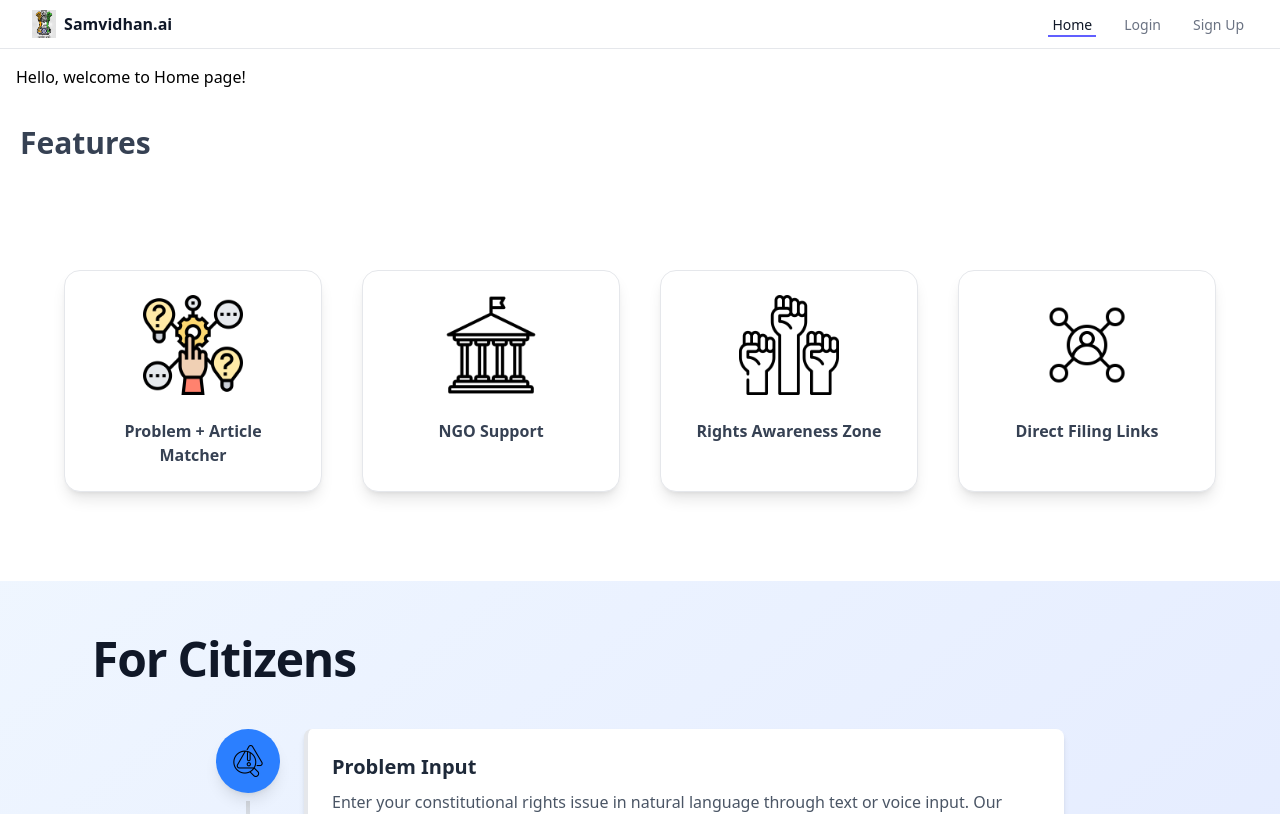
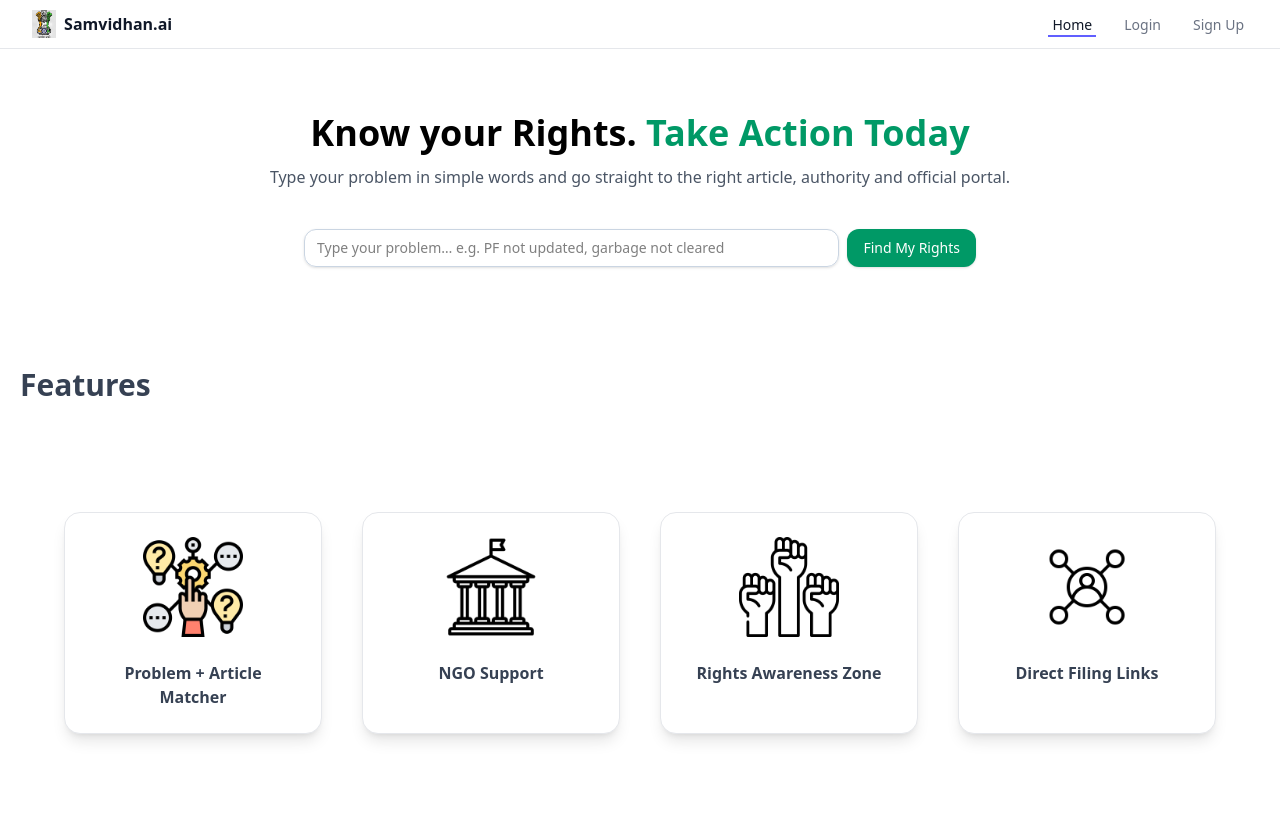
Before and after one commit to kiranyela/Samvidhan.ai, a React (Vite) app in the folder frontend/: page / in a window 1280 px wide. Shown: the top 814 px of the page. Built offline with nearby package versions, Linux system fonts and the light colour scheme.

Commit message:
unnecessary files removed

```diff
--- a/frontend/package.json
+++ b/frontend/package.json
@@ -13,9 +13,11 @@
     "@headlessui/react": "^2.2.7",
     "@heroicons/react": "^2.2.0",
     "@tailwindcss/vite": "^4.1.12",
+    "framer-motion": "^12.23.12",
     "react": "^19.1.1",
     "react-dom": "^19.1.1",
     "react-router-dom": "^7.8.2",
+    "react-typed": "^2.0.12",
     "tailwindcss": "^4.1.12"
   },
   "devDependencies": {
--- a/frontend/src/components/Header.jsx
+++ b/frontend/src/components/Header.jsx
@@ -11,7 +11,6 @@ export default function Header() {
     <nav className="bg-white border-b border-gray-200">
       <div className="mx-auto max-w-7xl px-4 sm:px-6 lg:px-8">
         <div className="flex h-12 items-center justify-between">
-          {/* Logo + Text */}
           <div className="flex items-center space-x-2">
             <img
               className="h-7 w-auto"
@@ -23,7 +22,6 @@ export default function Header() {
             </span>
           </div>
 
-          {/* Navigation Links */}
           <div className="flex space-x-6">
             {navigation.map((item) => (
               <NavLink
--- a/frontend/src/pages/Home.jsx
+++ b/frontend/src/pages/Home.jsx
@@ -1,3 +1,51 @@
+
+import { motion } from "framer-motion";
+
 export default function Home() {
-    return <h2 className="p-4">Hello, welcome to Home page!</h2>;
+  return (
+    <main>
+      <section className="text-center px-4 py-16">
+        <motion.h1
+          className="text-2xl sm:text-3xl md:text-4xl font-bold"
+          initial={{ opacity: 0, y: -40 }}
+          animate={{ opacity: 1, y: 0 }}
+          transition={{ duration: 0.8, ease: "easeOut" }}
+        >
+          Know your Rights.&nbsp;
+          <span className="text-emerald-600">Take Action Today</span>
+        </motion.h1>
+
+        <motion.p
+          className="mt-3 text-gray-600"
+          initial={{ opacity: 0, y: 20 }}
+          animate={{ opacity: 1, y: 0 }}
+          transition={{ duration: 1, delay: 0.3 }}
+        >
+          Type your problem in simple words and go straight to the right article,
+          authority and official portal.
+        </motion.p>
+
+        <div className="mt-6 max-w-2xl mx-auto">
+          <div className="flex items-stretch gap-2 py-4">
+            <input
+              type="text"
+              placeholder="Type your problem… e.g. PF not updated, garbage not cleared"
+              className="flex-1 rounded-xl border border-slate-300 px-3 py-2 text-sm shadow-sm focus:outline-none focus:ring-2 focus:ring-emerald-500"
+            />
+            <button className="rounded-xl bg-emerald-600 text-white px-4 py-2 text-sm font-medium shadow-sm hover:bg-emerald-700">
+              Find My Rights
+            </button>
+          </div>
+        </div>
+      </section>
+
+      <motion.div
+        initial={{ opacity: 0 }}
+        whileInView={{ opacity: 1 }}
+        transition={{ duration: 1.2 }}
+        viewport={{ once: true }}
+      >
+      </motion.div>
+    </main>
+  );
 }
```
Also changed, not shown: 1 other file (tests, documents, lock files or other folders).
